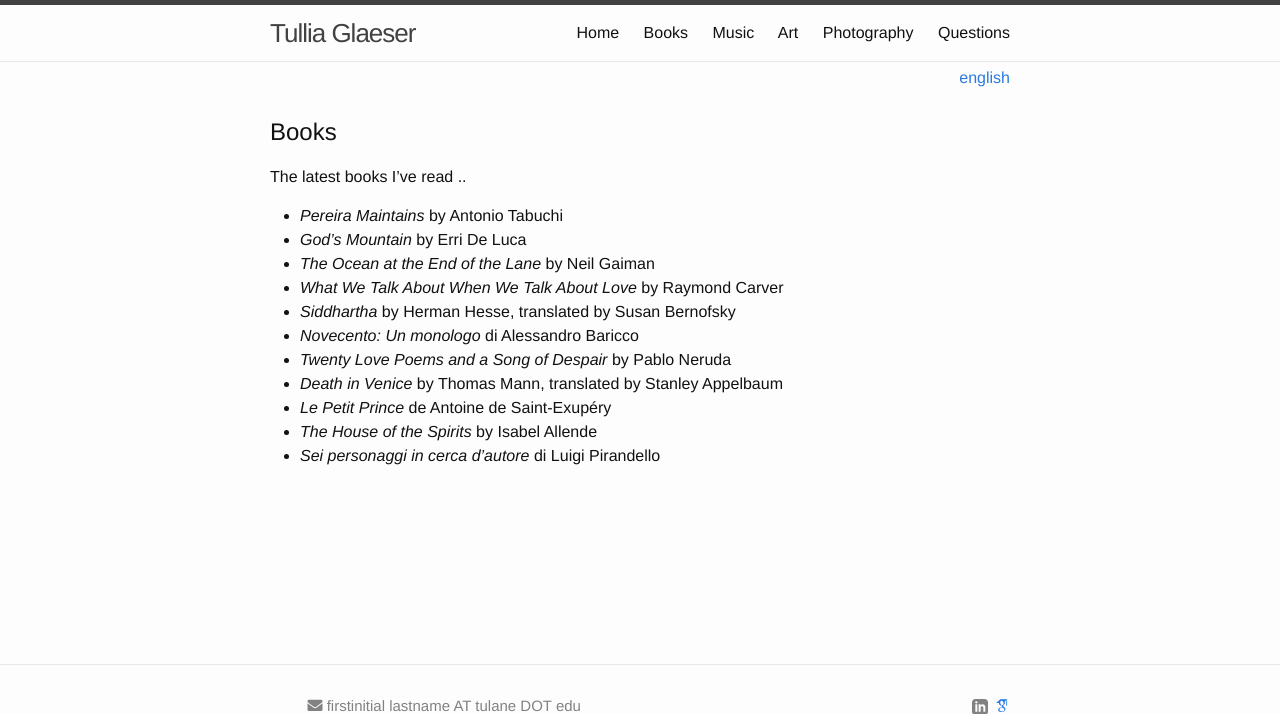
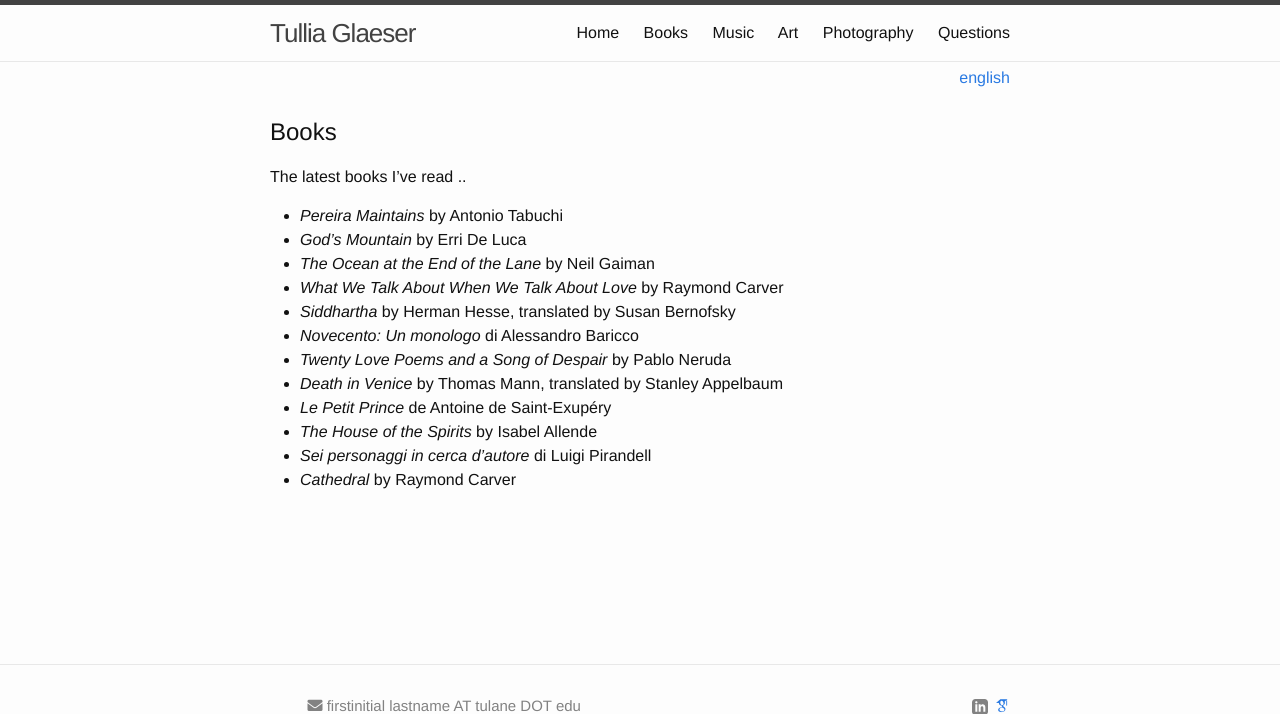
Before and after one commit to tamglaeser/tamglaeser.github.io, a Jekyll site: the page built from books.md, in a window 1280 px wide, cut to the strip 0-714 px from the top of the page. Built offline with Jekyll 4.4.1, drawn with Linux system fonts in a browser that asks for light colours; nearby versions of some CDN libraries; some web fonts are replaced.

Commit message:
new book

```diff
--- a/books.md
+++ b/books.md
@@ -20,4 +20,5 @@ The latest books I've read ..
 - _Death in Venice_ by Thomas Mann, translated by Stanley Appelbaum
 - _Le Petit Prince_ de Antoine de Saint-Exupéry
 - _The House of the Spirits_ by Isabel Allende
-- _Sei personaggi in cerca d'autore_ di Luigi Pirandello
+- _Sei personaggi in cerca d'autore_ di Luigi Pirandell
+- _Cathedral_ by Raymond Carver
```
